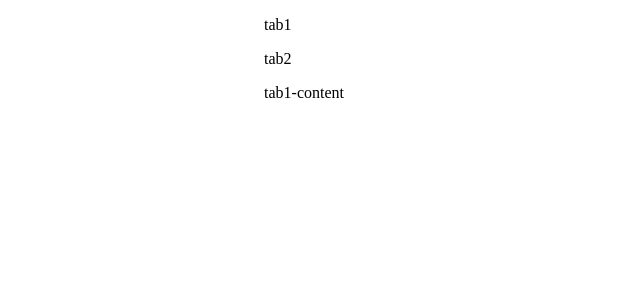
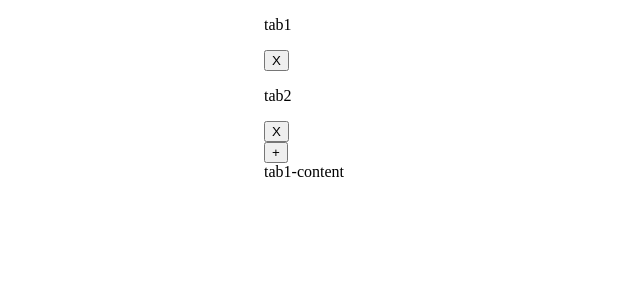
Before and after one commit to js990311/bp-note, a React (Vite) app: page /tabs in a window 1280 px wide. Shown: the top 300 px of the page, without its empty margins (0-640 px from the left). Built offline with nearby package versions, Linux system fonts and the light colour scheme.

Commit message:
feat: add and delete tabs

```diff
--- a/src/components/global/tab/Tab.jsx
+++ b/src/components/global/tab/Tab.jsx
@@ -1,4 +1,4 @@
-import { useRef, useState } from 'react';
+import { useEffect, useRef, useState } from 'react';
 import TabTitle from './TabTitle';
 import TabContent from './TabContent';
 
@@ -17,6 +17,21 @@ const Tab = () => {
         ]
     );
 
+    useEffect(
+        ()=>{
+            if(tabs.length !== 0 && activeTab === tabs.length){
+                setActiveTab((prev)=>(prev-1));
+            }
+        }
+        ,[tabs]
+    )
+
+    const onDeleteTab = (index) => {
+        setTabs((prev) => {
+            return prev.filter((tab, idx) => idx !== index);
+        });
+    }
+
     return (
         <div>
             <div className="tab-header">
@@ -31,9 +46,25 @@ const Tab = () => {
                                     setActiveTab(idx);
                                 }
                             }
+                            onDelete={()=>{onDeleteTab(idx)}}
                         />
                     ))
                 }
+                <button
+                    onClick={
+                        ()=>{
+                            setTabs([
+                                ...tabs,
+                                {
+                                    title : 'newTabs',
+                                    content : 'newTabs-content'
+                                }
+                            ])
+                        }
+                    }
+                >
+                    +
+                </button>
             </div>
             <div className="tab-body">
                 {
--- a/src/components/global/tab/TabTitle.jsx
+++ b/src/components/global/tab/TabTitle.jsx
@@ -1,4 +1,4 @@
-const TabTitle = ({title, isActive, onClick}) => {
+const TabTitle = ({title, isActive, onClick, onDelete}) => {
 
     return (
         <div
@@ -6,6 +6,7 @@ const TabTitle = ({title, isActive, onClick}) => {
             onClick={onClick}
         >
             <p>{title}</p>
+            <button onClick={onDelete}>X</button>
         </div>
     );
 }
```
